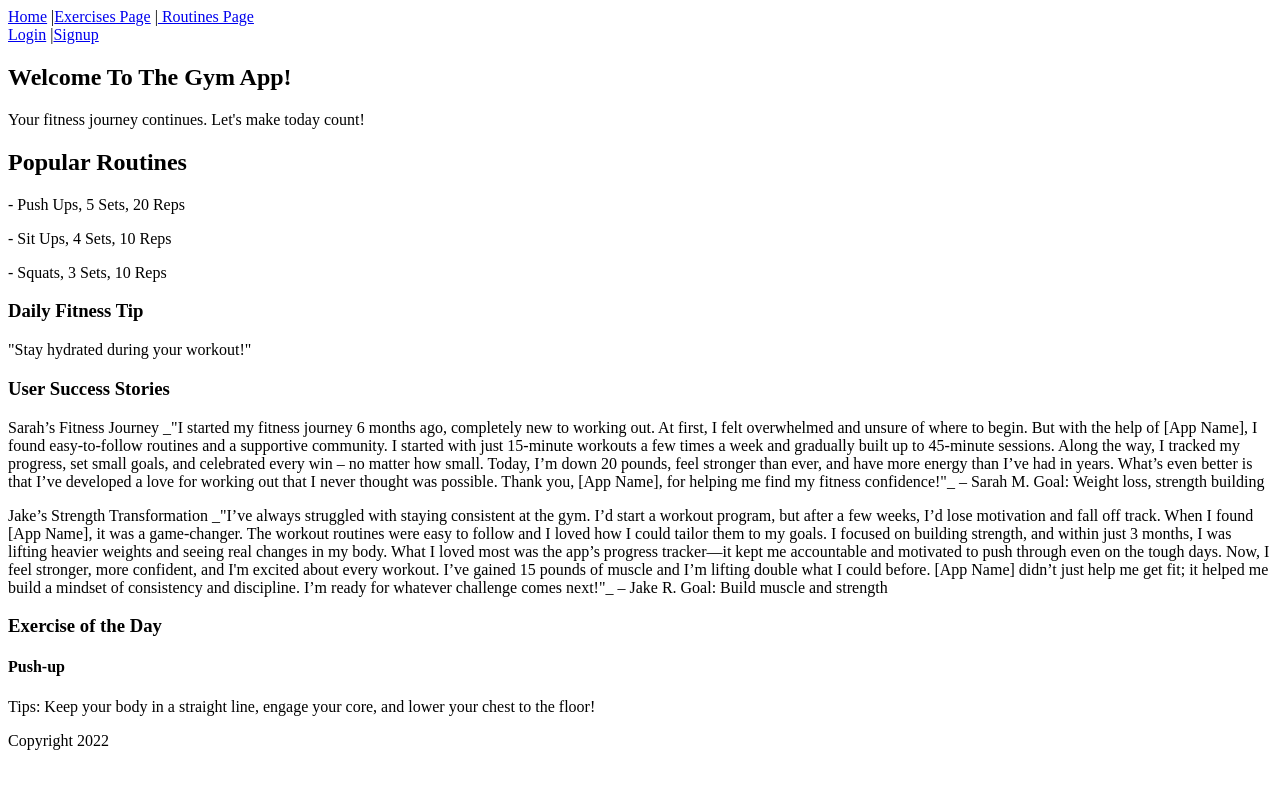
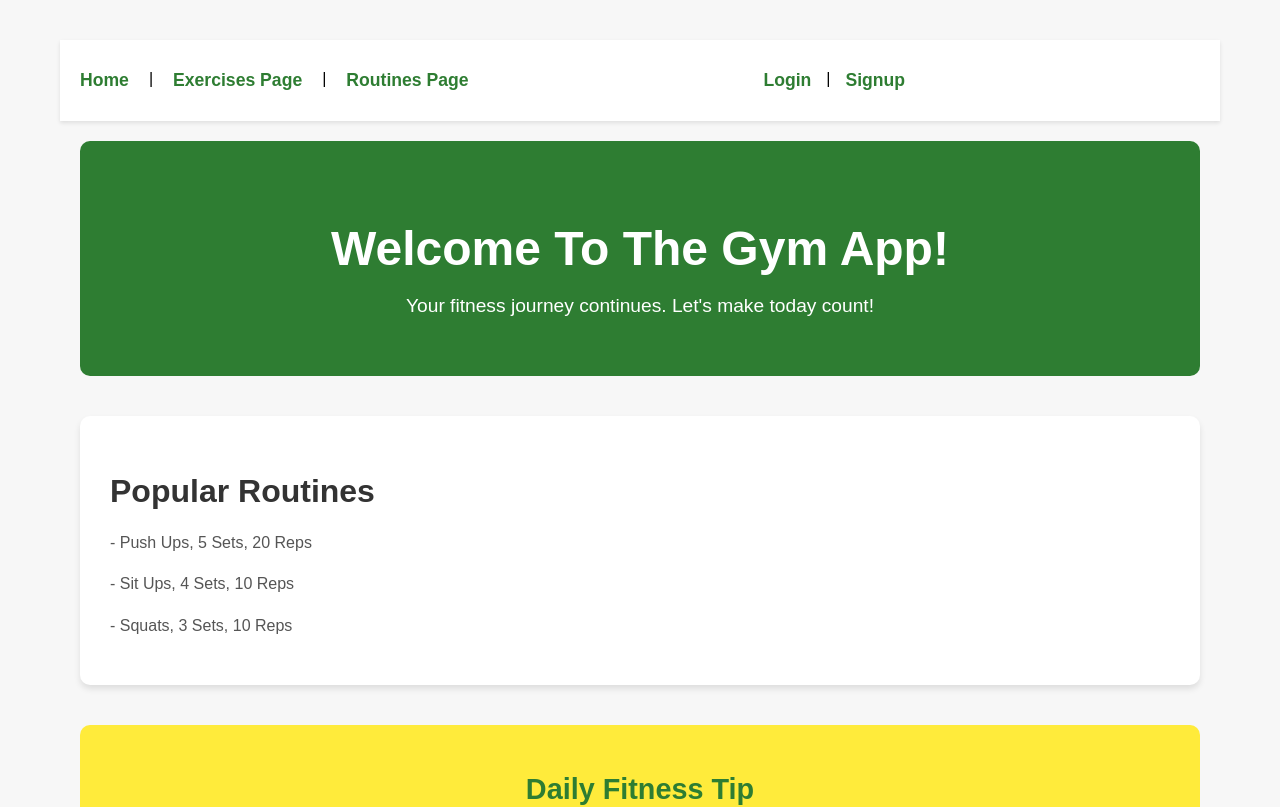
Before and after one commit to ImJustRob/gym-fitness-app-frontend, a React (Vite) app: page / in a window 1280 px wide. Shown: the top 807 px of the page. Built offline with nearby package versions, Linux system fonts and the light colour scheme.

Commit message:
styled all pages

```diff
--- a/src/index.css
+++ b/src/index.css
@@ -1,3 +1,518 @@
 html {
   scroll-behavior: smooth;
 }
+
+/* HomePage.css */
+
+/* General page styles */
+body {
+  font-family: 'Arial', sans-serif;
+  margin: 0;
+  padding: 0;
+  background-color: #f7f7f7;
+}
+
+div {
+  max-width: 1200px;
+  margin: 0 auto;
+  padding: 20px;
+}
+
+/* Welcome section */
+.welcome-section {
+  text-align: center;
+  background-color: #2e7d32;
+  color: white;
+  padding: 40px;
+  border-radius: 10px;
+  margin-bottom: 40px;
+}
+
+.welcome-section h1 {
+  font-size: 3rem;
+  margin-bottom: 10px;
+}
+
+.welcome-section p {
+  font-size: 1.2rem;
+}
+
+/* Featured routines section */
+.featured-routines {
+  background-color: #ffffff;
+  padding: 30px;
+  border-radius: 10px;
+  box-shadow: 0 4px 6px rgba(0, 0, 0, 0.1);
+  margin-bottom: 40px;
+}
+
+.featured-routines h2 {
+  font-size: 2rem;
+  margin-bottom: 20px;
+  color: #333;
+}
+
+.featured-routines p {
+  font-size: 1rem;
+  color: #555;
+  line-height: 1.6;
+}
+
+/* Fitness tips section */
+.fitness-tips {
+  background-color: #ffeb3b;
+  padding: 20px;
+  border-radius: 10px;
+  text-align: center;
+  margin-bottom: 40px;
+}
+
+.fitness-tips h3 {
+  font-size: 1.8rem;
+  margin-bottom: 10px;
+  color: #2e7d32;
+}
+
+.fitness-tips p {
+  font-size: 1.2rem;
+  color: #333;
+}
+
+/* Success stories section */
+.success-stories {
+  background-color: #ffffff;
+  padding: 30px;
+  border-radius: 10px;
+  box-shadow: 0 4px 6px rgba(0, 0, 0, 0.1);
+  margin-bottom: 40px;
+}
+
+.success-stories h3 {
+  font-size: 2rem;
+  margin-bottom: 20px;
+  color: #333;
+}
+
+.success-stories p {
+  font-size: 1rem;
+  color: #555;
+  line-height: 1.6;
+  margin-bottom: 20px;
+}
+
+.success-stories blockquote {
+  font-style: italic;
+  color: #444;
+  margin: 10px 0;
+  padding-left: 20px;
+  border-left: 5px solid #2e7d32;
+}
+
+/* Exercise of the day section */
+.exercise-of-the-day {
+  background-color: #ffffff;
+  padding: 30px;
+  border-radius: 10px;
+  box-shadow: 0 4px 6px rgba(0, 0, 0, 0.1);
+  margin-bottom: 40px;
+}
+
+.exercise-of-the-day h3 {
+  font-size: 2rem;
+  margin-bottom: 20px;
+  color: #333;
+}
+
+.exercise-of-the-day .exercise-details h4 {
+  font-size: 1.5rem;
+  color: #2e7d32;
+  margin-bottom: 10px;
+}
+
+.exercise-of-the-day .exercise-details p {
+  font-size: 1.1rem;
+  color: #555;
+  line-height: 1.6;
+}
+
+/* Responsive design */
+@media (max-width: 768px) {
+  .welcome-section h1 {
+    font-size: 2.5rem;
+  }
+
+  .welcome-section p {
+    font-size: 1rem;
+  }
+
+  .featured-routines h2 {
+    font-size: 1.8rem;
+  }
+
+  .fitness-tips h3 {
+    font-size: 1.6rem;
+  }
+
+  .success-stories h3 {
+    font-size: 1.8rem;
+  }
+
+  .exercise-of-the-day h3 {
+    font-size: 1.8rem;
+  }
+}
+
+/* ExercisesPage.css */
+
+/* General page styles */
+main {
+  font-family: 'Arial', sans-serif;
+  background-color: #f7f7f7;  /* Same background as HomePage */
+  padding: 20px;
+  margin: 0 auto;
+  max-width: 1200px;
+}
+
+input[type="text"] {
+  padding: 10px;
+  font-size: 1rem;
+  width: 100%;
+  max-width: 400px;
+  border-radius: 5px;
+  border: 1px solid #ddd;
+  margin-bottom: 20px;
+  display: block;
+}
+
+input[type="text"]:focus {
+  border-color: #2e7d32;  /* Green focus border */
+  outline: none;
+}
+
+/* Exercises Index (list) */
+.exercise-list {
+  display: grid;
+  grid-template-columns: repeat(auto-fill, minmax(250px, 1fr));
+  gap: 20px;
+  margin-top: 20px;
+}
+
+.exercise-card {
+  background-color: white;
+  padding: 20px;
+  border-radius: 8px;
+  box-shadow: 0 4px 8px rgba(0, 0, 0, 0.1);
+  transition: transform 0.3s ease;
+}
+
+.exercise-card:hover {
+  transform: translateY(-5px);
+}
+
+.exercise-card h3 {
+  font-size: 1.6rem;
+  margin-bottom: 10px;
+  color: #333;  /* Dark text for readability */
+}
+
+.exercise-card p {
+  font-size: 1rem;
+  color: #555;
+}
+
+.exercise-card button {
+  background-color: #2e7d32;  /* Green button background */
+  color: white;
+  padding: 8px 12px;
+  font-size: 1rem;
+  border: none;
+  border-radius: 5px;
+  cursor: pointer;
+  transition: background-color 0.2s ease;
+}
+
+.exercise-card button:hover {
+  background-color: #1b5e20;  /* Darker green on hover */
+}
+
+/* Modal Styling (for when it's used) */
+.modal-overlay {
+  position: fixed;
+  top: 0;
+  left: 0;
+  right: 0;
+  bottom: 0;
+  background-color: rgba(0, 0, 0, 0.6);
+  z-index: 1000;
+}
+
+.modal-content {
+  position: absolute;
+  top: 50%;
+  left: 50%;
+  transform: translate(-50%, -50%);
+  background-color: white;
+  padding: 30px;
+  border-radius: 10px;
+  max-width: 600px;
+  width: 100%;
+  box-shadow: 0 4px 8px rgba(0, 0, 0, 0.2);
+}
+
+.modal-content h2 {
+  font-size: 2rem;
+  margin-bottom: 20px;
+}
+
+.modal-content button {
+  background-color: #ff4081;
+  color: white;
+  padding: 8px 12px;
+  font-size: 1rem;
+  border: none;
+  border-radius: 5px;
+  cursor: pointer;
+  transition: background-color 0.2s ease;
+}
+
+.modal-content button:hover {
+  background-color: #d81b60;
+}
+
+/* Responsive Design */
+@media (max-width: 768px) {
+  .exercise-list {
+    grid-template-columns: 1fr;
+  }
+
+  input[type="text"] {
+    max-width: 100%;
+  }
+}
+
+/* RoutinesPage.css */
+
+/* General page styles */
+main {
+  font-family: 'Arial', sans-serif;
+  background-color: #f7f7f7; /* Same background as HomePage */
+  padding: 20px;
+  margin: 0 auto;
+  max-width: 1200px;
+}
+
+/* Routines Input and Create Button */
+.routine-form {
+  display: flex;
+  flex-direction: column;
+  gap: 15px;
+  margin-bottom: 30px;
+}
+
+.routine-form button {
+  background-color: #2e7d32;  /* Green */
+  color: white;
+  padding: 10px;
+  font-size: 1.1rem;
+  border: none;
+  border-radius: 5px;
+  cursor: pointer;
+  transition: background-color 0.2s ease;
+}
+
+.routine-form button:hover {
+  background-color: #1b5e20;  /* Darker green on hover */
+}
+
+/* Routines Index (list) */
+.routine-list {
+  display: grid;
+  grid-template-columns: repeat(auto-fill, minmax(250px, 1fr));
+  gap: 20px;
+  margin-top: 20px;
+}
+
+.routine-card {
+  background-color: white;
+  padding: 20px;
+  border-radius: 8px;
+  box-shadow: 0 4px 8px rgba(0, 0, 0, 0.1);
+  transition: transform 0.3s ease;
+}
+
+.routine-card:hover {
+  transform: translateY(-5px);
+}
+
+.routine-card h3 {
+  font-size: 1.6rem;
+  margin-bottom: 10px;
+}
+
+.routine-card p {
+  font-size: 1rem;
+  color: #555;
+}
+
+.routine-card button {
+  background-color: #2e7d32;
+  color: white;
+  padding: 8px 12px;
+  font-size: 1rem;
+  border: none;
+  border-radius: 5px;
+  cursor: pointer;
+  transition: background-color 0.2s ease;
+}
+
+.routine-card button:hover {
+  background-color: #1b5e20;
+}
+
+/* Modal Styling */
+.modal-overlay {
+  position: fixed;
+  top: 0;
+  left: 0;
+  right: 0;
+  bottom: 0;
+  background-color: rgba(0, 0, 0, 0.6);
+  z-index: 1000;
+}
+
+.modal-content {
+  position: absolute;
+  top: 50%;
+  left: 50%;
+  transform: translate(-50%, -50%);
+  background-color: white;
+  padding: 30px;
+  border-radius: 10px;
+  max-width: 600px;
+  width: 100%;
+  box-shadow: 0 4px 8px rgba(0, 0, 0, 0.2);
+}
+
+.modal-content h2 {
+  font-size: 2rem;
+  margin-bottom: 20px;
+}
+
+.modal-content button {
+  background-color: #ff4081;
+  color: white;
+  padding: 8px 12px;
+  font-size: 1rem;
+  border: none;
+  border-radius: 5px;
+  cursor: pointer;
+  transition: background-color 0.2s ease;
+}
+
+.modal-content button:hover {
+  background-color: #d81b60;
+}
+
+/* Responsive Design */
+@media (max-width: 768px) {
+  .routine-list {
+    grid-template-columns: 1fr;
+  }
+}
+
+/* Header.css */
+
+/* General header styling */
+header {
+  background-color: #fff;
+  padding: 10px 20px;
+  box-shadow: 0 2px 4px rgba(0, 0, 0, 0.1);
+  display: flex;
+  justify-content: space-between;
+  align-items: center;
+  font-family: 'Arial', sans-serif;
+}
+
+nav {
+  display: flex;
+  gap: 20px;
+}
+
+nav a {
+  color: #2e7d32;  /* Green color for links */
+  font-size: 1.1rem;
+  text-decoration: none;
+  font-weight: bold;
+  transition: color 0.2s ease;
+}
+
+nav a:hover {
+  color: #1b5e20;  /* Darker green on hover */
+}
+
+nav a:active {
+  color: #388e3c;  /* Green when clicked */
+}
+
+/* Authentication links */
+header > div {
+  display: flex;
+  gap: 15px;
+}
+
+header > div a {
+  color: #2e7d32;
+  font-size: 1.1rem;
+  font-weight: bold;
+  text-decoration: none;
+}
+
+header > div a:hover {
+  color: #1b5e20; /* Darker green on hover */
+}
+
+header > div a:active {
+  color: #388e3c; /* Green when clicked */
+}
+
+/* Footer.css */
+
+/* General footer styling */
+footer {
+  background-color: #2e7d32;  /* Green background matching the theme */
+  color: white;                /* White text for contrast */
+  text-align: center;
+  padding: 15px 20px;
+  font-family: 'Arial', sans-serif;
+  position: relative;
+  bottom: 0;
+  width: 100%;
+  box-shadow: 0 -2px 4px rgba(0, 0, 0, 0.1);
+}
+
+/* Footer text styling */
+footer p {
+  font-size: 1rem;
+  margin: 0;
+}
+
+footer a {
+  color: #fff;
+  text-decoration: none;
+  font-weight: bold;
+}
+
+footer a:hover {
+  text-decoration: underline;
+}
+
+/* Ensures the footer stays at the bottom */
+body {
+  min-height: 100vh;
+  display: flex;
+  flex-direction: column;
+}
+
+main {
+  flex-grow: 1;
+}
```
